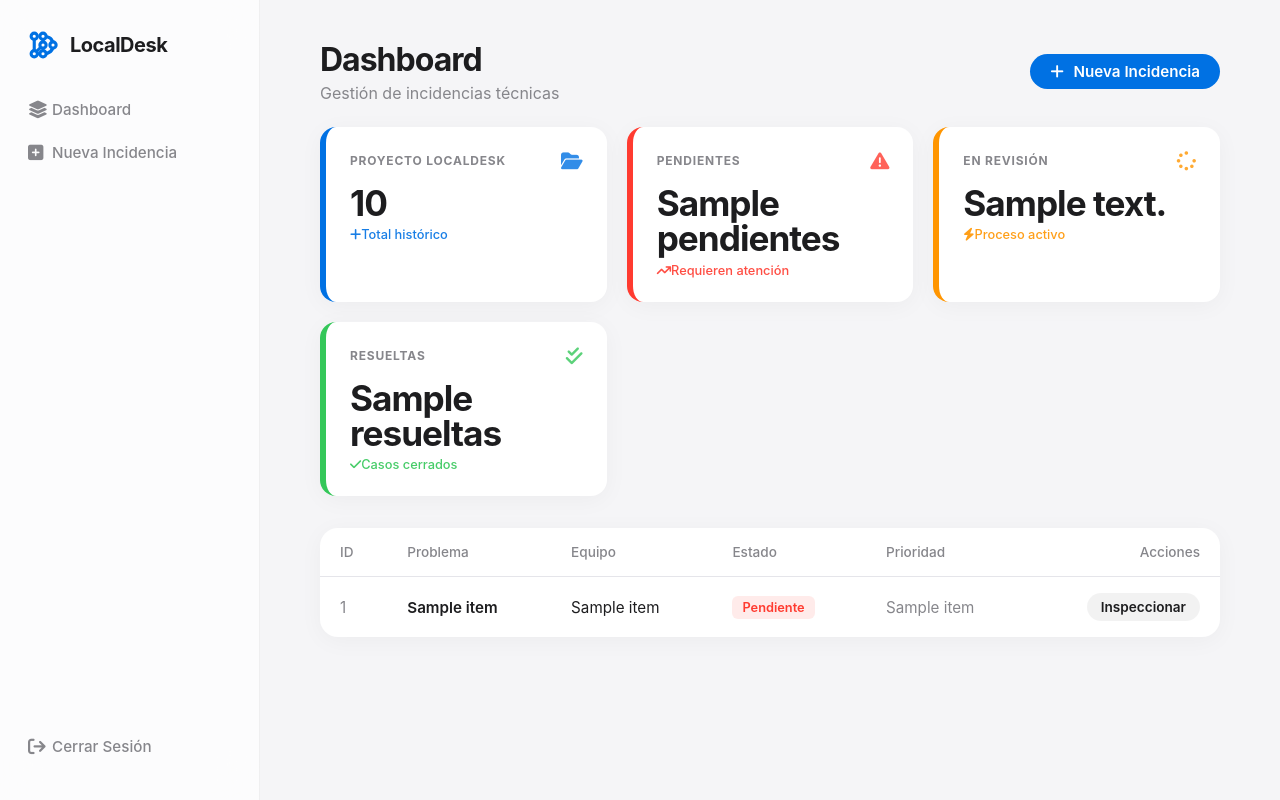
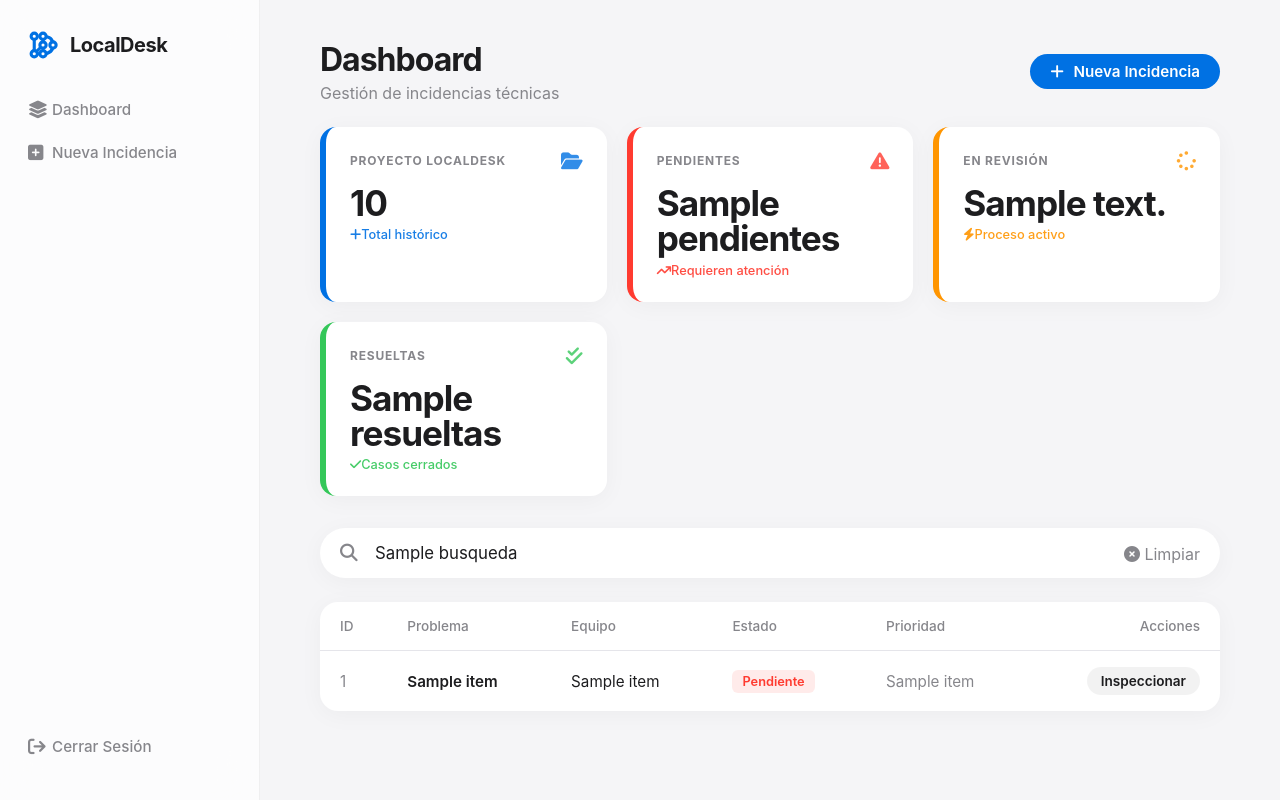
Before and after one commit to zayfer-ux/Localdesk-lite, a Flask app: template templates/index.html in a window 1280 px wide. Run offline with Flask 3, Linux system fonts and the light colour scheme; the template is opened without the code that fills it: most values are stand-ins (such as "Sample title", 1, 10 or a date in 2020).

Commit message:
feat:Barra de busqueda para incidencias

```diff
--- a/app.py
+++ b/app.py
@@ -11,11 +11,10 @@ url = os.getenv("TURSO_DATABASE_URL")
 token = os.getenv("TURSO_AUTH_TOKEN")
 
 app = Flask(__name__)
-# OBLIGATORIO para el login: una llave secreta para encriptar las sesiones del usuario
+# OBLIGATORIO para el login: una llave secreta para encriptar las sesiones
 app.secret_key = os.getenv("SECRET_KEY", "super_secreto_futurista_123")
 
 # --- CANDADO DE SEGURIDAD ---
-# Si intentas entrar a una ruta sin estar logeado, te enviará a la pantalla de login
 def login_required(f):
     @wraps(f)
     def decorated_function(*args, **kwargs):
@@ -25,7 +24,7 @@ def login_required(f):
     return decorated_function
 
 # ==========================================
-# RUTAS DE AUTENTICACIÓN (NUEVAS)
+# RUTAS DE AUTENTICACIÓN
 # ==========================================
 @app.route('/login', methods=['GET', 'POST'])
 def login():
@@ -33,8 +32,7 @@ def login():
         usuario = request.form.get('usuario')
         password = request.form.get('password')
 
-        # Para empezar, usaremos estas credenciales fijas.
-        # (Usuario: admin | Contraseña: admin123)
+        # Credenciales maestras
         if usuario == 'admin' and password == 'admin123':
             session['logeado'] = True
             session['usuario'] = usuario
@@ -46,35 +44,58 @@ def login():
 
 @app.route('/logout')
 def logout():
-    session.clear() # Destruye la sesión de Flask
+    session.clear()
     return redirect(url_for('login'))
 
-
 # ==========================================
-# TUS RUTAS ORIGINALES (AHORA PROTEGIDAS)
+# RUTAS DE LA APLICACIÓN
 # ==========================================
 @app.route('/')
 @login_required
 def inicio():
+    # 1. Leer si el usuario escribió algo en la barra de búsqueda
+    busqueda = request.args.get('q', '')
+
     try:
         cliente = libsql_client.create_client_sync(url=url, auth_token=token)
-        resultado = cliente.execute("SELECT * FROM incidencias ORDER BY id DESC")
+
+        # 2. Obtener TODAS las incidencias para que las tarjetas de estadísticas no se alteren
+        res_total = cliente.execute("SELECT * FROM incidencias")
+        todas = res_total.rows
+        stats = {
+            'total': len(todas),
+            'pendientes': sum(1 for i in todas if i[7] == 'Pendiente'),
+            'revision': sum(1 for i in todas if i[7] == 'En revisión'),
+            'resueltas': sum(1 for i in todas if i[7] == 'Resuelta')
+        }
+
+        # 3. Filtrar la tabla dependiendo de la búsqueda
+        if busqueda:
+            param = f"%{busqueda}%"
+            # Busca coincidencias en ID, título, equipo o nombre
+            sql = """
+                SELECT * FROM incidencias
+                WHERE CAST(id AS TEXT) LIKE ?
+                OR titulo LIKE ?
+                OR equipo LIKE ?
+                OR reportado_por LIKE ?
+                ORDER BY id DESC
+            """
+            resultado = cliente.execute(sql, (param, param, param, param))
+        else:
+            # Si no hay búsqueda, trae todo el historial
+            resultado = cliente.execute("SELECT * FROM incidencias ORDER BY id DESC")
+
         lista_incidencias = resultado.rows
         cliente.close()
 
-        stats = {
-            'total': len(lista_incidencias),
-            'pendientes': sum(1 for i in lista_incidencias if i[7] == 'Pendiente'),
-            'revision': sum(1 for i in lista_incidencias if i[7] == 'En revisión'),
-            'resueltas': sum(1 for i in lista_incidencias if i[7] == 'Resuelta')
-        }
     except Exception as e:
         lista_incidencias = []
         stats = {'total': 0, 'pendientes': 0, 'revision': 0, 'resueltas': 0}
         print(f"Error base de datos: {e}")
 
-    return render_template('index.html', incidencias=lista_incidencias, stats=stats)
-
+    # Enviamos los datos, estadísticas y la palabra buscada al HTML
+    return render_template('index.html', incidencias=lista_incidencias, stats=stats, busqueda=busqueda)
 
 @app.route('/nuevo', methods=['GET', 'POST'])
 @login_required
@@ -105,7 +126,6 @@ def nuevo_registro():
 
     return render_template('nuevo.html')
 
-
 @app.route('/incidencia/<int:id>')
 @login_required
 def ver_detalle(id):
@@ -121,7 +141,6 @@ def ver_detalle(id):
     except Exception as e:
         return f"<h1>Error al conectar con la base de datos: {e}</h1>"
 
-
 @app.route('/actualizar_estado/<int:id>', methods=['POST'])
 @login_required
 def actualizar_estado(id):
@@ -133,7 +152,6 @@ def actualizar_estado(id):
     except Exception as e:
         print(f"Error al actualizar estado: {e}")
     return redirect(url_for('ver_detalle', id=id))
-
 
 @app.route('/resolver/<int:id>', methods=['POST'])
 @login_required
@@ -149,7 +167,6 @@ def resolver_incidencia(id):
         print(f"Error al resolver incidencia: {e}")
     return redirect(url_for('ver_detalle', id=id))
 
-
 @app.route('/eliminar/<int:id>', methods=['POST'])
 @login_required
 def eliminar_incidencia(id):
--- a/templates/index.html
+++ b/templates/index.html
@@ -55,6 +55,24 @@
     </div>
 </div>
 
+<!-- BARRA DE BÚSQUEDA (Estilo Apple Spotlight) -->
+<form action="/" method="GET" style="margin-bottom: 24px; position: relative;">
+    <i class="fa-solid fa-magnifying-glass"
+        style="position: absolute; left: 20px; top: 16px; color: var(--apple-text-secondary); font-size: 1.1rem;"></i>
+
+    <input type="text" name="q" class="apple-input"
+        style="padding-left: 54px; border-radius: var(--radius-pill); font-size: 1.05rem; padding-top: 14px; padding-bottom: 14px; background-color: var(--apple-surface); box-shadow: var(--shadow-soft);"
+        placeholder="Buscar por ID, equipo, problema o técnico..." value="{{ busqueda }}">
+
+    <!-- Botón para limpiar la búsqueda si hay algo escrito -->
+    {% if busqueda %}
+    <a href="/"
+        style="position: absolute; right: 20px; top: 16px; color: var(--apple-text-secondary); text-decoration: none;">
+        <i class="fa-solid fa-circle-xmark"></i> Limpiar
+    </a>
+    {% endif %}
+</form>
+
 <!-- Tabla tipo Apple Mail / Finder -->
 <div class="apple-table-container">
     <table class="apple-table">
@@ -96,7 +114,11 @@
                 <td colspan="6" style="text-align: center; padding: 60px 20px; color: var(--apple-text-secondary);">
                     <i class="fa-regular fa-folder-open"
                         style="font-size: 2rem; margin-bottom: 12px; display: block;"></i>
-                    Ninguna incidencia registrada.
+                    {% if busqueda %}
+                    No se encontraron incidencias para la búsqueda "{{ busqueda }}".
+                    {% else %}
+                    Ninguna incidencia registrada en el sistema.
+                    {% endif %}
                 </td>
             </tr>
             {% endfor %}
```
